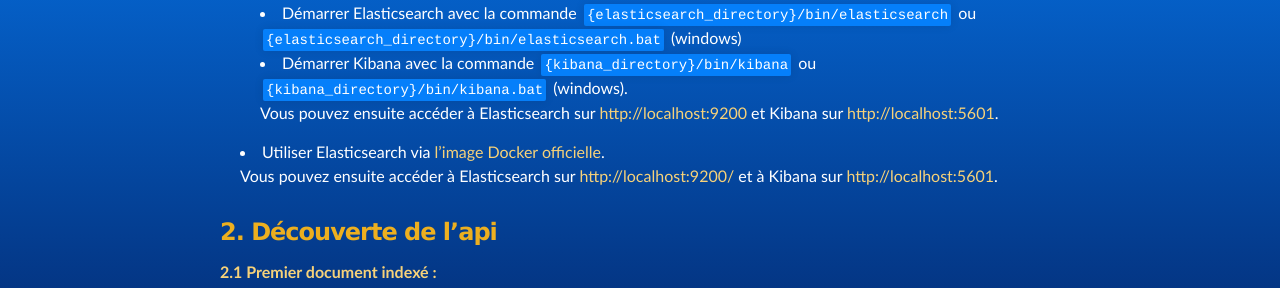
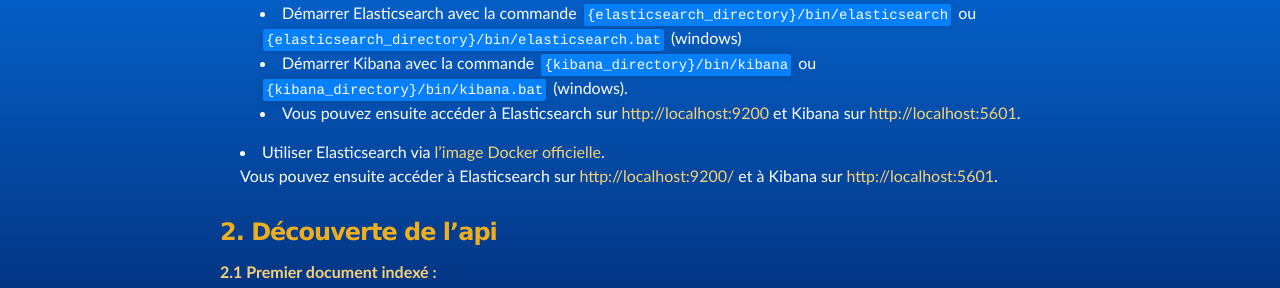
Before and after one commit to oziade/oziade.github.io, a Jekyll site: the page built from index.md, in a window 1280 px wide. Shown: the part 374-662 px from the top of the page. Built offline with Jekyll 4.4.1, drawn with Linux system fonts in a browser that asks for light colours; nearby versions of some CDN libraries.

Commit message:
Alignment

```diff
--- a/_includes/chapter_1.md
+++ b/_includes/chapter_1.md
@@ -7,7 +7,7 @@ Deux possibilités :
     - Dézipper Elasticsearch et Kibana, vous devez avoir 2 répertoires elasticsearch et kibana
     - Démarrer Elasticsearch avec la commande `{elasticsearch_directory}/bin/elasticsearch` ou `{elasticsearch_directory}/bin/elasticsearch.bat` (windows)
     - Démarrer Kibana avec la commande `{kibana_directory}/bin/kibana` ou `{kibana_directory}/bin/kibana.bat` (windows).
-Vous pouvez ensuite accéder à Elasticsearch sur [http://localhost:9200](http://localhost:9200/) et Kibana sur [http://localhost:5601](http://localhost:5601).
+    - Vous pouvez ensuite accéder à Elasticsearch sur [http://localhost:9200](http://localhost:9200/) et Kibana sur [http://localhost:5601](http://localhost:5601).
 
 * Utiliser Elasticsearch via [l'image Docker officielle](https://www.elastic.co/guide/en/elasticsearch/reference/current/docker.html).
 Vous pouvez ensuite accéder à Elasticsearch sur [http://localhost:9200/](http://localhost:9200) et à Kibana sur [http://localhost:5601](http://localhost:5601).
```
